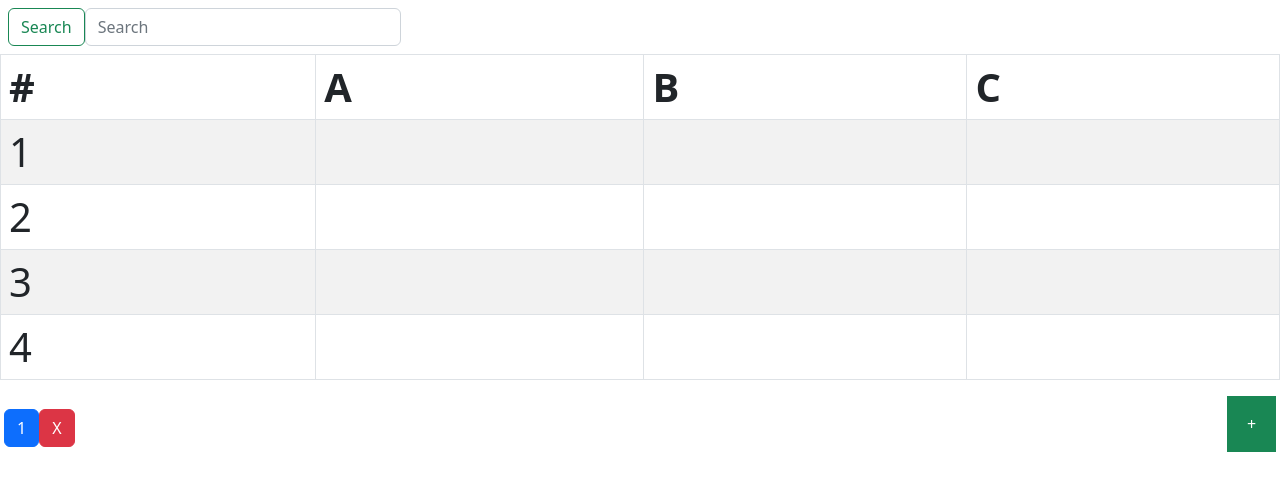
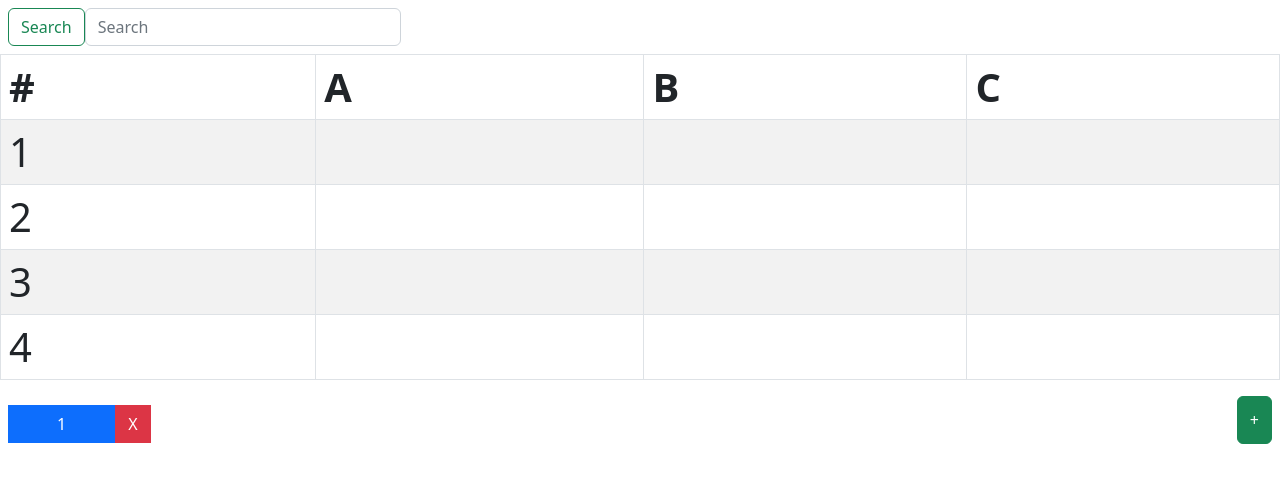
Before and after one commit to k4-100/calc, a React (Create React App) app: page / in a window 1280 px wide. Shown: the top 490 px of the page. Built offline with nearby package versions, Linux system fonts and the light colour scheme.

Commit message:
Changed slightly the look of SheetBarButton

```diff
--- a/src/components/Sheet/SheetBar.tsx
+++ b/src/components/Sheet/SheetBar.tsx
@@ -4,8 +4,8 @@ import SheetBarButton from "./SheetBarButton";
 const SheetBar = () => {
   return (
     <div className="SheetBar">
-      <div className="d-flex mx-1">
-        <div className="d-flex w-100 my-1">
+      <div className="d-flex">
+        <div className="">
           <SheetBarButton />
           {/* <button
             type="button"
@@ -15,11 +15,7 @@ const SheetBar = () => {
             1
           </button> */}
         </div>
-        <button
-          type="button"
-          style={{ borderRadius: "0", width: "50px" }}
-          className="btn btn-success"
-        >
+        <button type="button" className="btn btn-success ms-auto me-2">
           +
         </button>
       </div>
--- a/src/components/Sheet/SheetBarButton.tsx
+++ b/src/components/Sheet/SheetBarButton.tsx
@@ -6,9 +6,9 @@ import React from "react";
  */
 const SheetBarButton: React.FC = () => {
   return (
-    <div className="SheetBarButton">
-      <button className="btn btn-primary">1</button>
-      <button className="btn btn-danger">X</button>
+    <div className="SheetBarButton h-100 mx-2">
+      <button className="btn btn-primary px-5 rounded-0">1</button>
+      <button className="btn btn-danger  rounded-0">X</button>
     </div>
   );
 };
```
